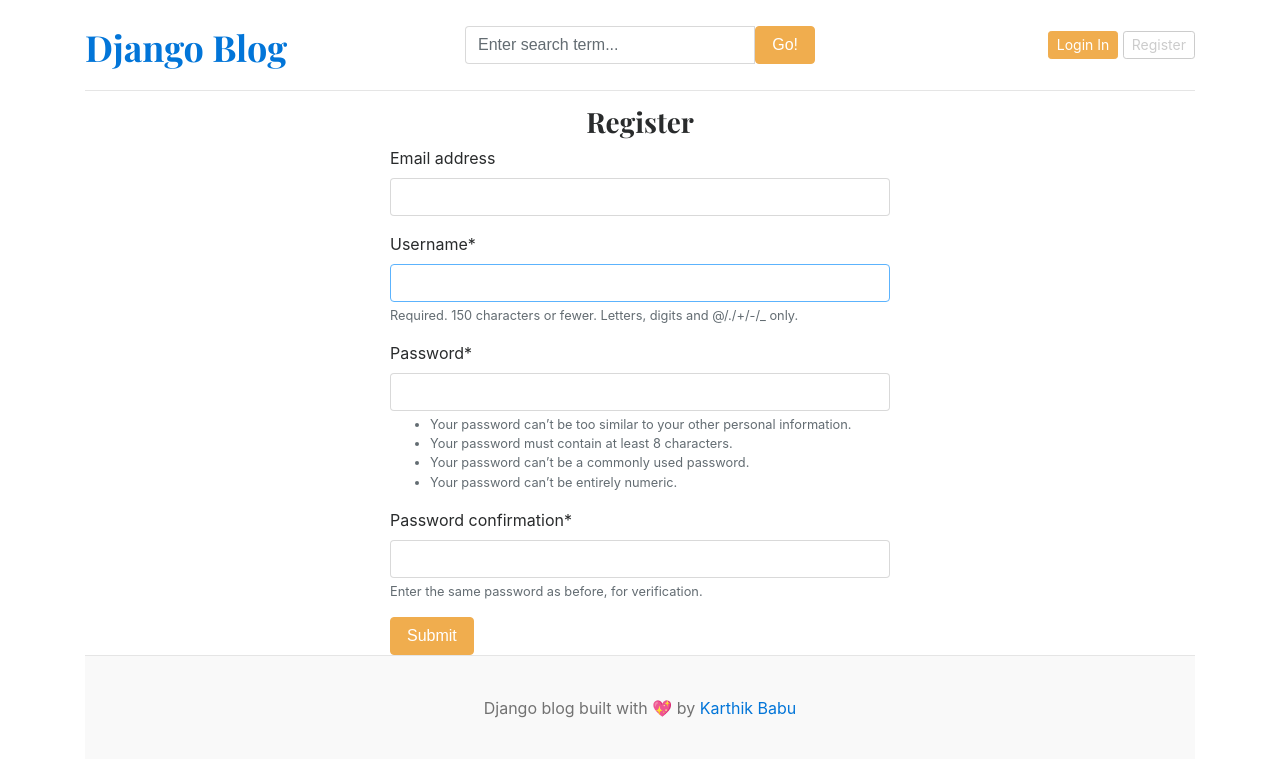
After one commit to karthikjohnbabu/DjangoBlog, a Django app: page /register/ in a window 1280 px wide. The commit adds this page. Shown: the top 759 px of the page. Run offline with Django 4.2, Linux system fonts and the light colour scheme; data that the repository does not hold is empty; some libraries are stand-ins or nearby versions.

Commit message:
registration and login functionality

```diff
--- /dev/null
+++ b/blog_main/forms.py
@@ -0,0 +1,7 @@
+from django.contrib.auth.models import User
+from django.contrib.auth.forms import UserCreationForm
+
+class RegistrationForm(UserCreationForm):
+    class Meta:
+        model = User
+        fields = ('email','username','password1','password2')
--- a/blog_main/settings.py
+++ b/blog_main/settings.py
@@ -38,7 +38,9 @@ INSTALLED_APPS = [
     "django.contrib.messages",
     "django.contrib.staticfiles",
     "blogs",
-    "assignments"
+    "assignments",
+    "crispy_forms",
+    "crispy_bootstrap4",
 ]
 
 MIDDLEWARE = [
@@ -132,3 +134,4 @@ DEFAULT_AUTO_FIELD = "django.db.models.BigAutoField"
 
 MEDIA_URL = '/media/'
 MEDIA_ROOT = BASE_DIR/'media'
+CRISPY_TEMPLATE_PACK = 'bootstrap4'
--- a/blog_main/urls.py
+++ b/blog_main/urls.py
@@ -25,7 +25,10 @@ urlpatterns = [
     path("admin/", admin.site.urls),
     path('',views.home,name='home'),
     path('category/',include('blogs.urls')),
-    path('<slug:slug>/', BlogsView.blogs, name='blogs' ),
+    path('blogs/<slug:slug>/', BlogsView.blogs, name='blogs' ),
     # search endpoint
     path('blogs/search/', BlogsView.search, name='search'),
+    path('register/',views.register, name='register'),
+    path('login/',views.login,name='login'),
+    path('logout/',views.logout,name='logout'),
 ] + static(settings.MEDIA_URL,document_root=settings.MEDIA_ROOT)
--- a/blog_main/views.py
+++ b/blog_main/views.py
@@ -1,6 +1,9 @@
-from django.shortcuts import render
+from django.shortcuts import render, redirect
 from blogs.models import Blog, Category
 from assignments.models import About
+from .forms import RegistrationForm
+from django.contrib.auth.forms import AuthenticationForm
+from django.contrib import auth
 
 def home(request):
     featured_posts = Blog.objects.filter(is_featured=True,status='Published')
@@ -20,3 +23,41 @@ def home(request):
 
     }
     return render(request,'home.html',context)
+
+def register(request):
+    if request.method == "POST":
+        form = RegistrationForm(request.POST)
+        if form.is_valid():
+            form.save()
+            return redirect('register')
+        else:
+            print(form.errors)
+    else:
+        form = RegistrationForm()
+    context = {
+        'form':form,
+    }
+
+    return render(request, 'register.html',context)
+
+def login(request):
+    if request.method == 'POST':
+        form = AuthenticationForm(request,request.POST)
+        if form.is_valid():
+            username = form.cleaned_data['username']
+            password = form.cleaned_data['password']
+
+            user = auth.authenticate(username=username,password=password)
+            if user is not None:
+                auth.login(request,user)
+            return redirect('home')
+    form = AuthenticationForm()
+    context = {
+        'form':form,
+    }
+    return render(request, 'login.html', context)
+
+
+def logout(request):
+    auth.logout(request)
+    return redirect('home')
--- a/templates/base.html
+++ b/templates/base.html
@@ -48,8 +48,21 @@
             </form>
           </div>
           <div class="col-4 d-flex justify-content-end align-items-center">
-            <a class="btn btn-sm btn-warning" href="#">Sign In</a> &nbsp;
-            <a class="btn btn-sm btn-outline-secondary" href="#">Signup</a>
+            {% if not user.is_authenticated %}
+            <a class="btn btn-sm btn-warning" href="{% url 'login' %}"
+              >Login In</a
+            >
+            &nbsp;
+            <a
+              class="btn btn-sm btn-outline-secondary"
+              href="{% url 'register' %}"
+              >Register</a
+            >
+            {% else %}
+            <span>You are logged in as {{user }}</span>
+            &emsp;
+            <span><a href="{% url 'logout' %}">Logout</a></span>
+            {% endif %}
           </div>
         </div>
       </header>
--- /dev/null
+++ b/templates/register.html
@@ -0,0 +1,13 @@
+{% extends 'base.html' %} {% block content %} {% load crispy_forms_tags %}
+
+<h3 class="text-center">Register</h3>
+<form
+  action="{% url 'register' %}"
+  method="POST"
+  style="width: 500px; margin: auto"
+>
+  {% csrf_token %} {{ form | crispy}}
+  <button type="submit" class="btn btn-warning">Submit</button>
+</form>
+
+{% endblock %}
```
Also changed, not shown: templates/login.html (added, +15 -0 lines).
